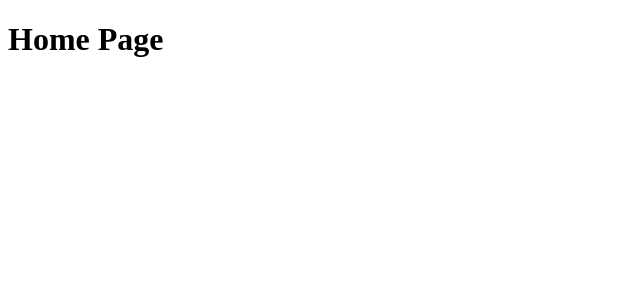
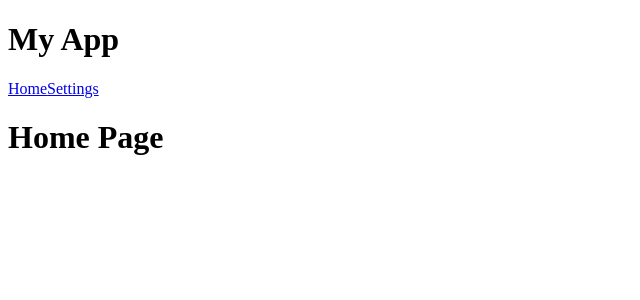
Before and after one commit to rahulgoti1/angular-routes, an Angular app: page /home in a window 1280 px wide. Shown: the top 300 px of the page, without its empty margins (0-640 px from the left). Built offline with nearby package versions, Linux system fonts and the light colour scheme.

Commit message:
Added router

```diff
--- a/src/app/app.component.html
+++ b/src/app/app.component.html
@@ -1 +1,4 @@
+<h1>My App</h1>
+
+<a *ngFor="let route of routes" [routerLink]="route.url">{{route.linkName}}</a>
 <router-outlet></router-outlet>
--- a/src/app/app.component.ts
+++ b/src/app/app.component.ts
@@ -7,4 +7,10 @@ import { Component } from '@angular/core';
 })
 export class AppComponent {
   title = 'angular-routing';
+
+  routes = [
+    { linkName: 'Home', url: 'home' },
+    { linkName: 'Settings', url: 'settings' }
+  ];
+
 }
--- a/src/app/settings/settings.component.html
+++ b/src/app/settings/settings.component.html
@@ -1,3 +1,4 @@
 <h1>Settings Page</h1>
 
+<a *ngFor="let route of routes" [routerLink]="route.url">{{route.linkName}}</a>
 <router-outlet></router-outlet>
--- a/src/app/settings/settings.component.ts
+++ b/src/app/settings/settings.component.ts
@@ -7,6 +7,11 @@ import { Component, OnInit } from '@angular/core';
 })
 export class SettingsComponent implements OnInit {
 
+  routes = [
+    { linkName: 'Profile', url: 'profile' },
+    { linkName: 'Contact', url: 'contact' }
+  ];
+
   constructor() { }
 
   ngOnInit() {
```
